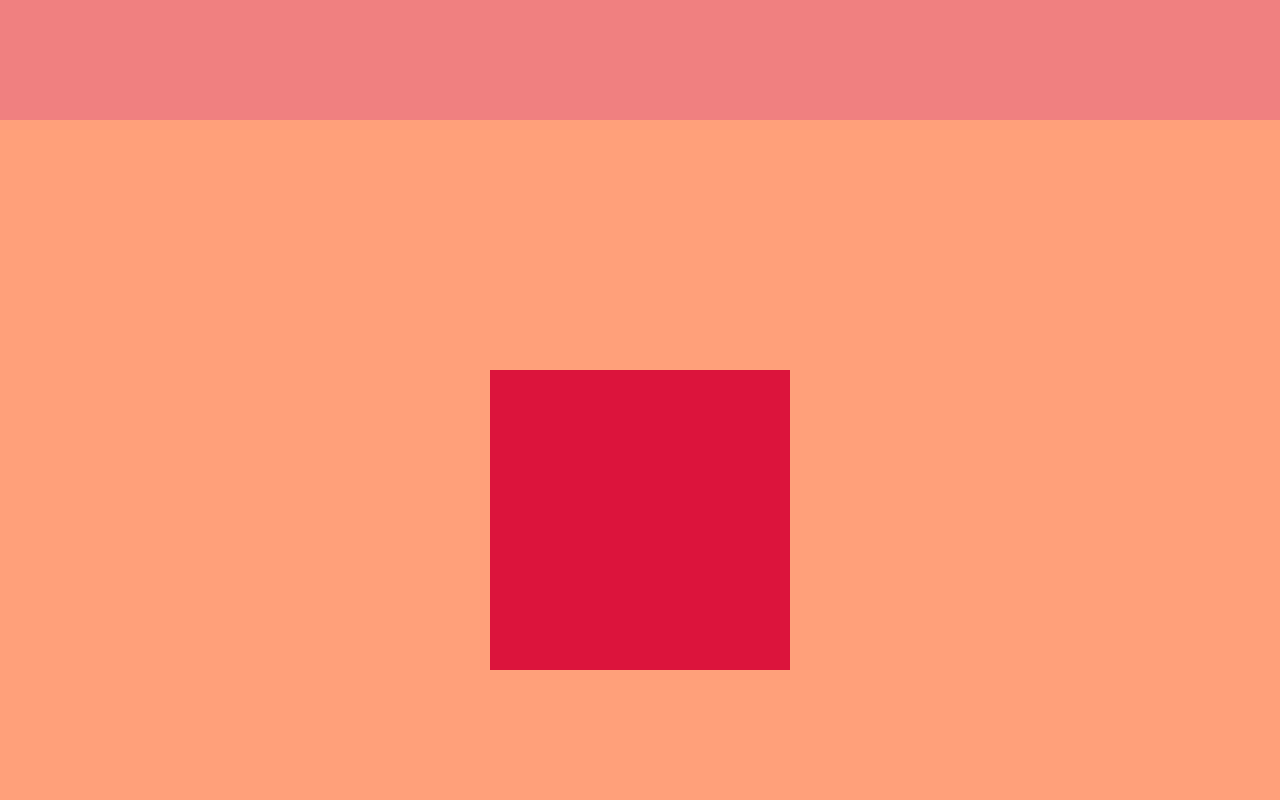
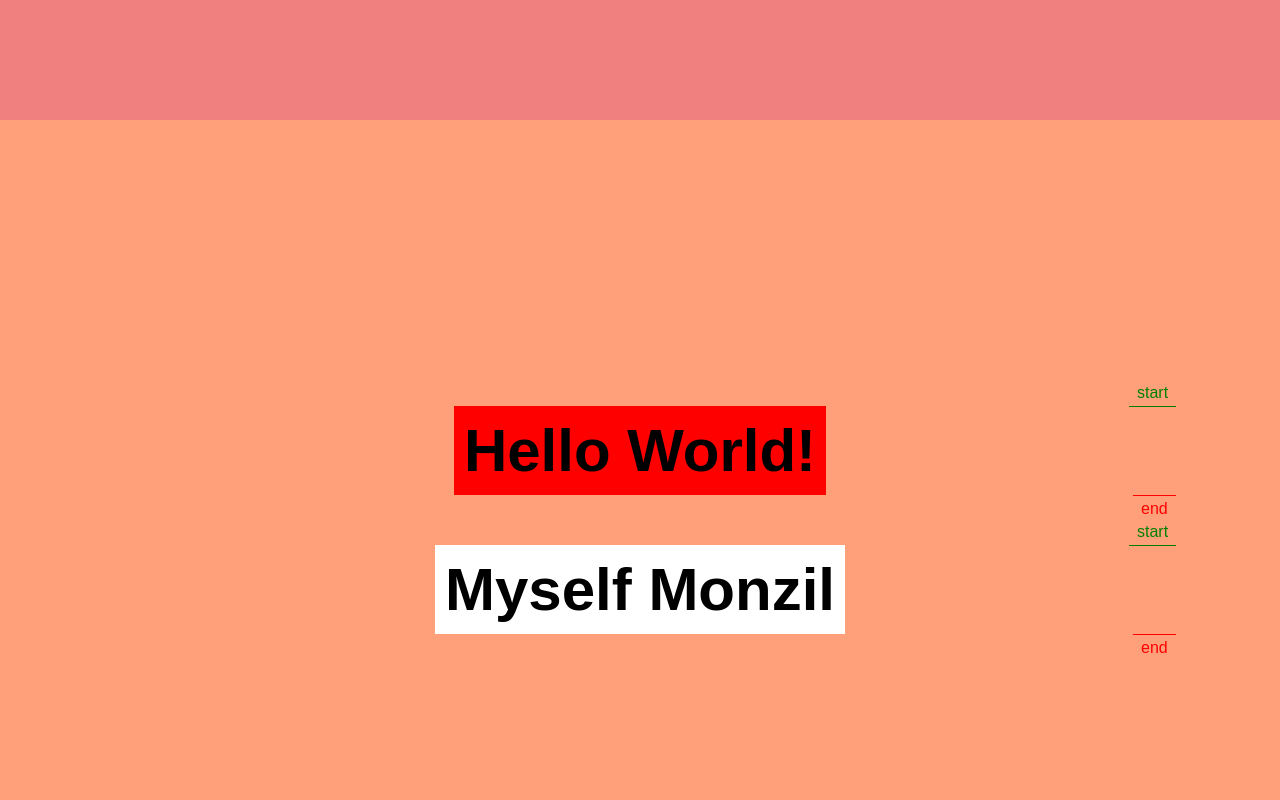
Before and after one commit to Mh-Monzil/gsap-practise, a plain HTML site: page index.html in a window 1280 px wide. Shown: the part 1480-2280 px from the top of the page. Drawn offline with nearby package versions, Linux system fonts and the light colour scheme.

Commit message:
text animation with scroll trigger

```diff
--- a/index.html
+++ b/index.html
@@ -14,7 +14,12 @@
       <div id="box"></div>
     </div>
     <div id="page3">
-      <div id="box"></div>
+      <h1>Hello World!</h1>
+      <h2>Myself Monzil</h2>
+    </div>
+    <div id="page2">
+      <h1>Hello World!</h1>
+      <h2>Myself Monzil</h2>
     </div>
 
 
--- a/script.js
+++ b/script.js
@@ -1,19 +1,24 @@
-gsap.from("#page1 #box", {
-    scale:0,
-    delay:0.3,
+gsap.from("#page3 h1", {
+    opacity:0,
     duration: 2,
-    rotate: 360,
+    x:300,
+    scrollTrigger: {
+        trigger: "#page3 h1",
+        scroller: "body",
+        markers: true,
+        start: "top 50%",
+    }
 })
 
-gsap.from("#page2 #box", {
-    scale:0,
-    delay:0.3,
+
+gsap.from("#page3 h2", {
+    opacity:0,
     duration: 2,
-    rotate: 360,
+    x:-300,
     scrollTrigger: {
-        trigger: "#page2 #box",
+        trigger: "#page3 h2",
         scroller: "body",
         markers: true,
-        start: "top 80%"
+        start: "top 50%",
     }
 })
--- a/style.css
+++ b/style.css
@@ -2,7 +2,7 @@
     margin: 0;
     padding: 0;
     box-sizing: border-box;
-    font-family: gilroy;
+    font-family: sans-serif;
 }
 
 html,body{
@@ -32,6 +32,8 @@ html,body{
     width: 100%;
     background-color: lightsalmon;
     display: flex;
+    flex-direction: column;
+    gap: 50px;
     align-items: center;
     justify-content: center;
 }
@@ -41,3 +43,16 @@ html,body{
     width: 300px;
     background-color: crimson;
 }
+
+h1{
+    font-size: 60px;
+    position: relative;
+    background: red;
+    padding: 10px;
+}
+h2{
+    font-size: 60px;
+    position: relative;
+    background: white;
+    padding: 10px;
+}
```
